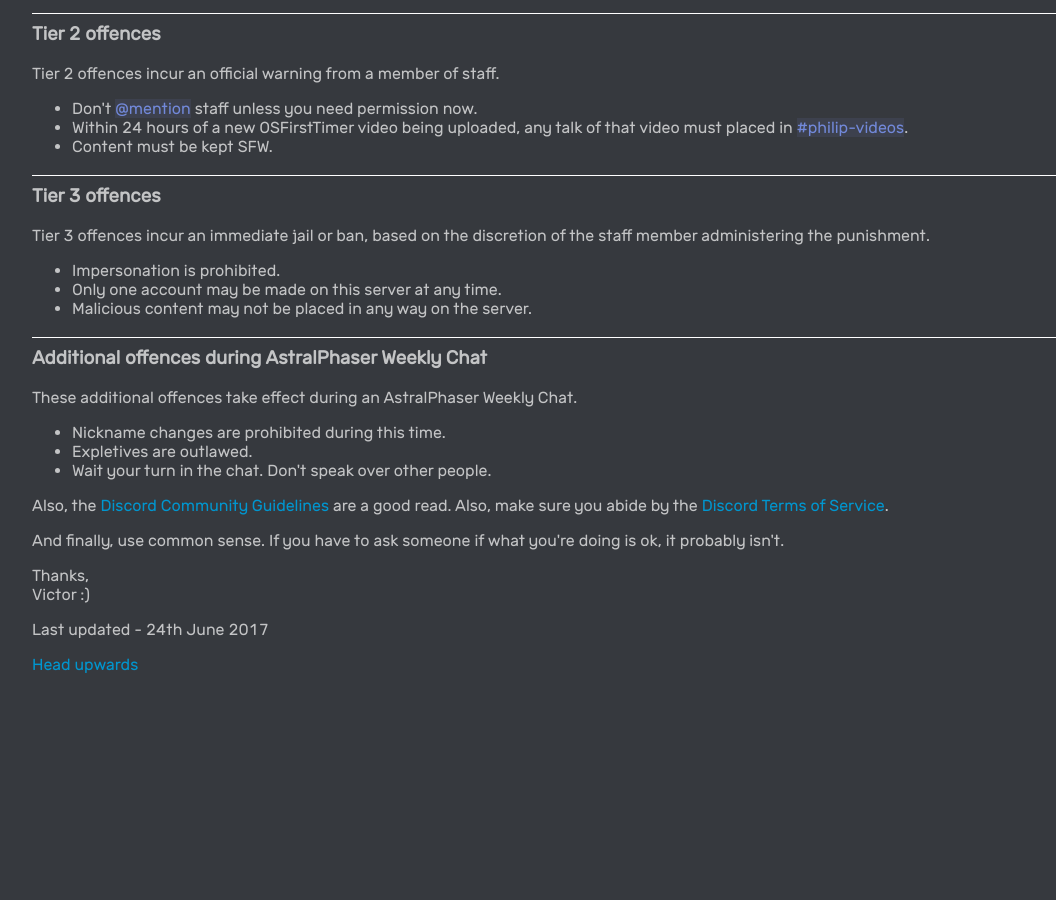
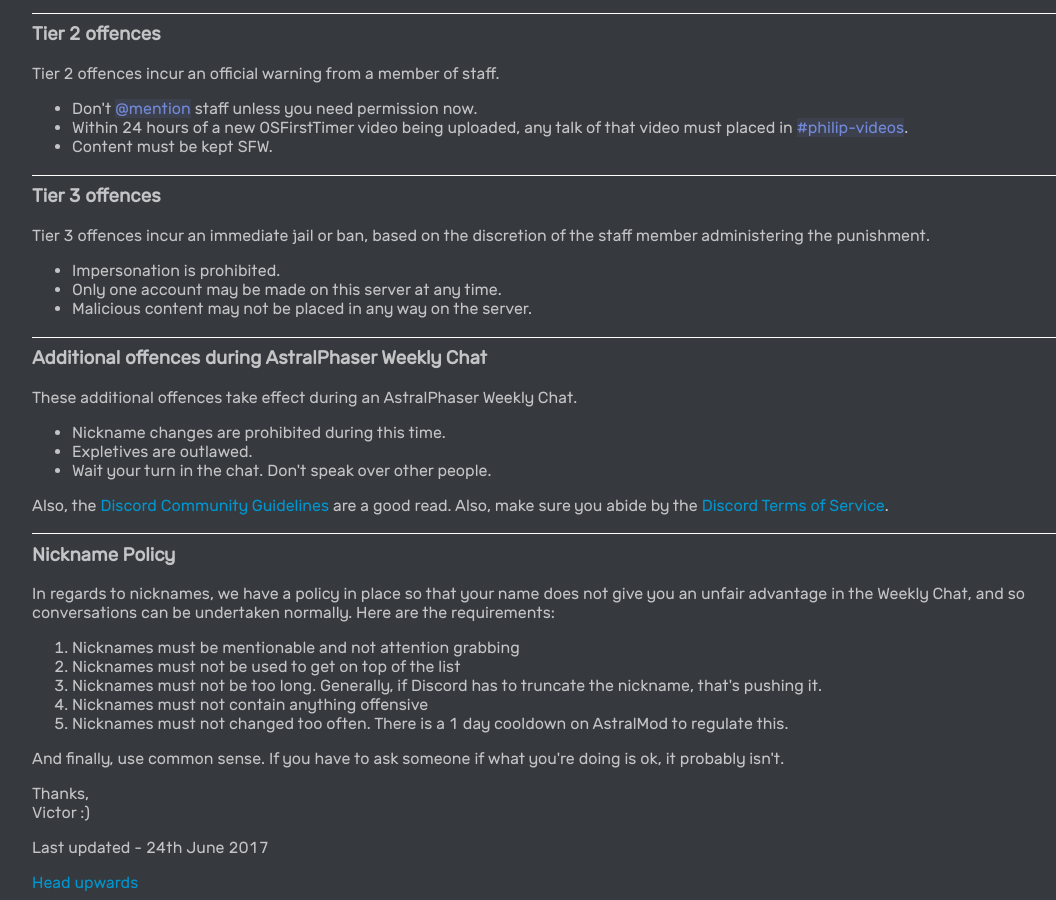
Before and after one commit to vicr123/vicr123.github.io-old, a Jekyll site: the page aphcrules.html, which Jekyll copies as it is, in a window 1280 px wide and 900 px high, scrolled down 698 px. Shown: the whole window, without its empty margins (76-1132 px from the left). Built offline with Jekyll 4.4.1, drawn with Linux system fonts in a browser that asks for light colours; before the commit the page ends 1380 px from its top, so only the background shows below that.

Commit message:
Update rules

```diff
--- a/aphcrules.html
+++ b/aphcrules.html
@@ -124,6 +124,16 @@
 
         <p>Also, the <a href="https://discordapp.com/guidelines" target="_blank">Discord Community Guidelines</a> are a good read. Also, make sure you abide by the <a href="https://discordapp.com/terms" target="_blank">Discord Terms of Service</a>.</p>
 
+        <h3>Nickname Policy</h3>
+        <p>In regards to nicknames, we have a policy in place so that your name does not give you an unfair advantage in the Weekly Chat, and so conversations can be undertaken normally. Here are the requirements:</p>
+        <ol>
+            <li>Nicknames must be mentionable and not attention grabbing</li>
+            <li>Nicknames must not be used to get on top of the list</li>
+            <li>Nicknames must not be too long. Generally, if Discord has to truncate the nickname, that's pushing it.</li>
+            <li>Nicknames must not contain anything offensive</li>
+            <li>Nicknames must not changed too often. There is a 1 day cooldown on AstralMod to regulate this.</li>
+        </ol>
+
         <p>And finally, use common sense. If you have to ask someone if what you're doing is ok, it probably isn't.</p>
 
         <p>Thanks,<br />Victor :)</p>
```
